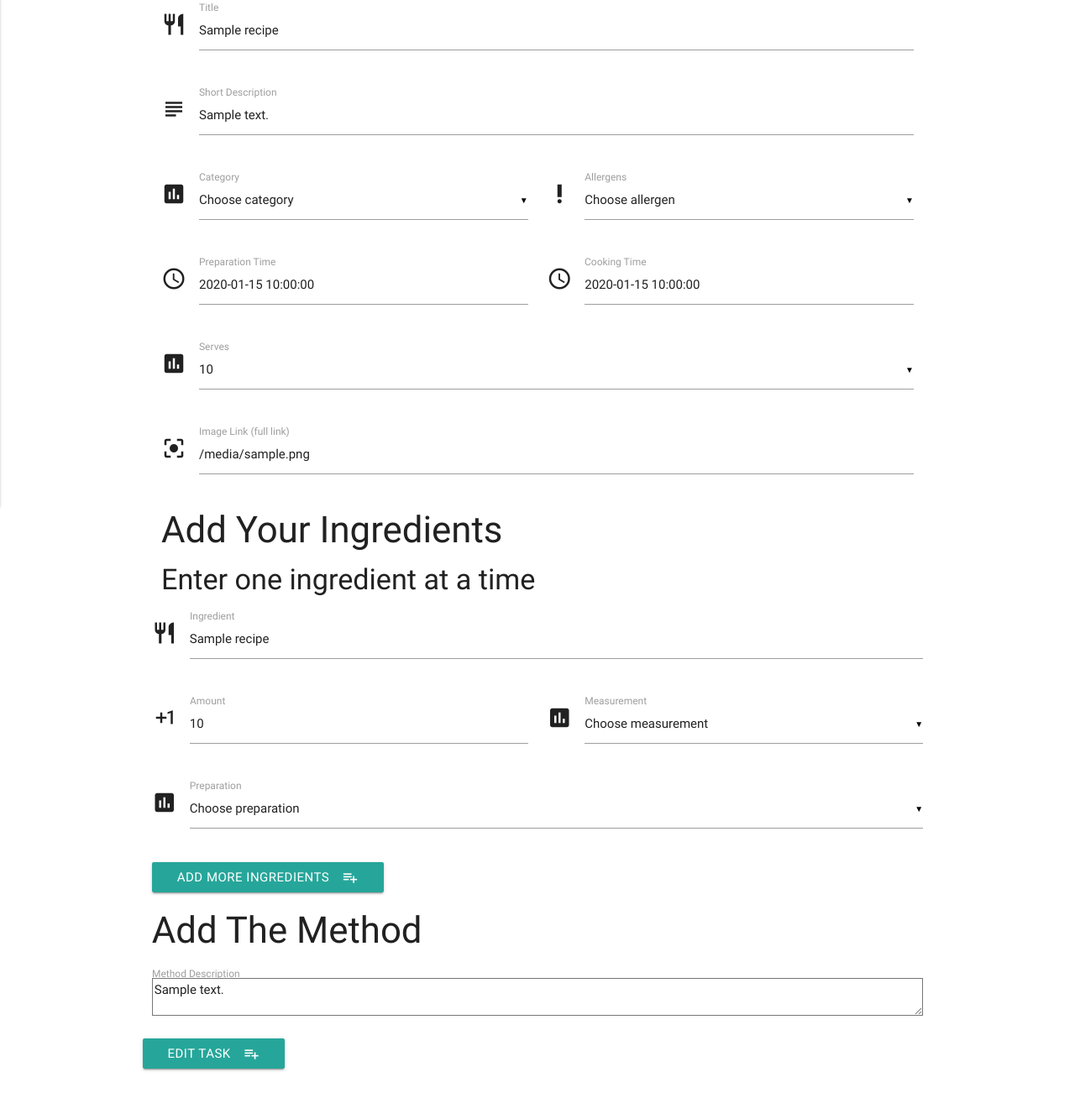
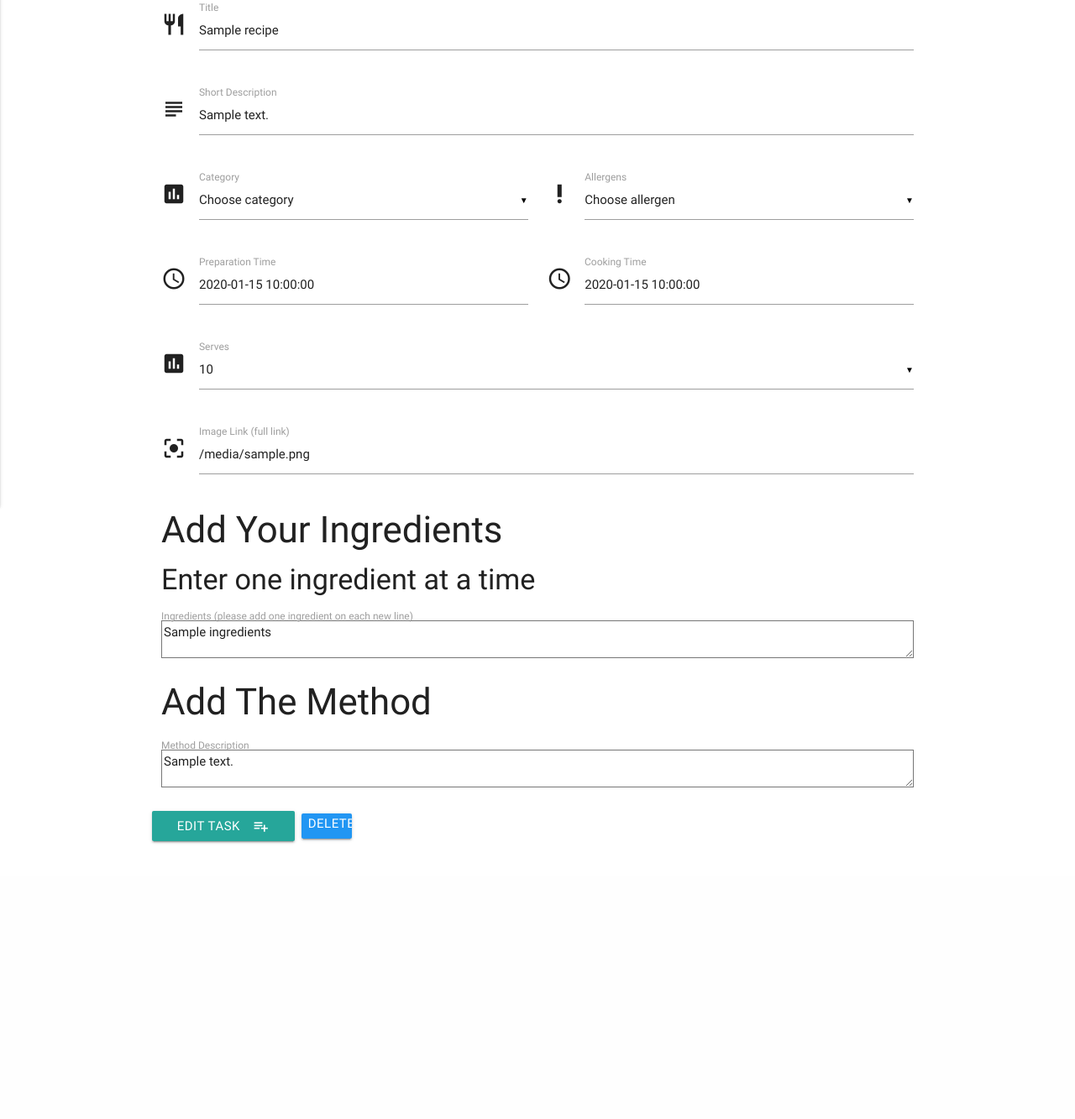
Before and after one commit to Code-Institute-Submissions/recipe-builder, a Flask app: template templates/editrecipe.html in a window 1280 px wide. Shown: the part 257-1590 px from the top of the page at 84% size. After the commit the page ends 1262 px from the top, so only its background shows below. Run offline with Flask 2, Linux system fonts and the light colour scheme; the template is opened without the code that fills it: most values are stand-ins (such as "Sample title", 1, 10 or a date in 2020); some libraries are stand-ins or nearby versions.

Commit message:
edit page amended as previous inserting recipe again

```diff
--- a/static/css/styles.css
+++ b/static/css/styles.css
@@ -6,6 +6,11 @@
     padding: 0 0.5em;
 }
 
+.delete_btn {
+    height: 30px;
+    width: 60px;
+}
+
 .recipe_name {
     margin-top: 5px;
 }
--- a/templates/editrecipe.html
+++ b/templates/editrecipe.html
@@ -3,7 +3,7 @@
 <h3>Edit Your Recipe</h3>
 
 <div class="row">
-  <form action="{{ url_for('insert_recipe') }}" method="POST" class="col s12">
+  <form action="{{ url_for('update_recipe', recipe_id=recipe._id) }}" method="POST" class="col s12">
     <!--Recipe Title-->
     <div class="row">
       <div class="input-field col s12">
@@ -27,7 +27,7 @@
         <select id="category_name" name="category_name">
           <option value="" disabled selected>Choose category</option>
           {% for cat in categories %}
-          {% if cat.category_name == recipe.category %}
+          {% if cat.category_name == recipe.category_name %}
           <option value="{{cat.category_name}}" selected >{{cat.category_name}}</option>
           {% else %}
           <option value="{{cat.category_name}}">{{cat.category_name}}</option>
@@ -41,7 +41,7 @@
 
       <div class="input-field col s6">
         <i class="material-icons prefix">priority_high</i>
-        <select id="allergen_name" name="allergen_name">
+        <select multiple id="allergen_name" name="allergen_name">
           <option value="" disabled selected>Choose allergen</option>
           {% for allergy in allergens %}
           {% if allergy.allergen_name == recipe.allergen_name %}
@@ -97,57 +97,12 @@
     <h4>Enter one ingredient at a time</h4>
 
     <div class="row">
-        <!--Ingredient Title-->
-        <div class="row">
+      <!--Ingredients-->
       <div class="input-field col s12">
-            <i class="material-icons prefix">restaurant</i>
-            <input id="ingredient_name" name="ingredient_name" type="text" class="validate" value="{{recipe.ingredient_name}}">
-            <label for="icon_prefix">Ingredient</label>
+        <textarea id="ingredients" name="ingredients" class="ingredients">{{recipe.ingredients}}</textarea>
+        <label for="textarea1">Ingredients (please add one ingredient on each new line)</label>
       </div>
     </div>
-        <!--Amount-->
-        <div class="row">
-          <div class="input-field col s6">
-            <i class="material-icons prefix">exposure_plus_1</i>
-            <input id="amount" name="amount" type="text" class="validate" value="{{recipe.amount}}">
-            <label for="icon_prefix">Amount</label>
-          </div>
-
-          <!--Measurement-->
-
-          <div class="input-field col s6">
-            <i class="material-icons prefix">poll</i>
-            <select id="measure_type" name="measure_type">
-          <option value="" disabled selected>Choose measurement</option>
-          {% for measure in measurements %}
-          {% if measure.measure_type == recipe.measure_type %}
-           <option value="{{measure.measure_type}}" selected>{{measure.measure_type}}</option>
-          {% else %}
-          <option value="{{measure.measure_type}}">{{measure.measure_type}}</option>
-          {% endif %}
-          {% endfor %}
-        </select>
-            <label>Measurement</label>
-          </div>
-        </div>
-        <!--Preparation-->
-        <div class="row">
-          <div class="input-field col s12">
-            <i class="material-icons prefix">poll</i>
-            <select id="prep_type" name="prep_type">
-          <option value="" disabled selected>Choose preparation</option>
-          {% for prep in preparation %}
-          {% if prep.prep_type == recipe.prep_type %}
-          <option value="{{prep.prep_type}}" selected>{{prep.prep_type}}</option>
-          {% else %}
-          <option value="{{prep.prep_type}}">{{prep.prep_type}}</option>
-          {% endif %}
-          {% endfor %}
-        </select>
-            <label>Preparation</label>
-          </div>
-        </div>
-        <a class="waves-effect waves-light btn"><i class="material-icons right">playlist_add</i>Add more ingredients</a>
 
     <!--Method-->
     <h3>Add The Method</h3>
@@ -161,6 +116,7 @@
       <button class="btn waves-effect waves-light" type="submit" name="action">Edit Task
     <i class="material-icons right">playlist_add</i>
   </button>
+      <a href="{{url_for('delete_recipe', recipe_id=recipe._id)}}" class="waves-effect waves-light btn btn-sml blue delete_btn">Delete</a>
     </div>
   </form>
 
```
Lines whose indentation alone changed are shown as unchanged.
